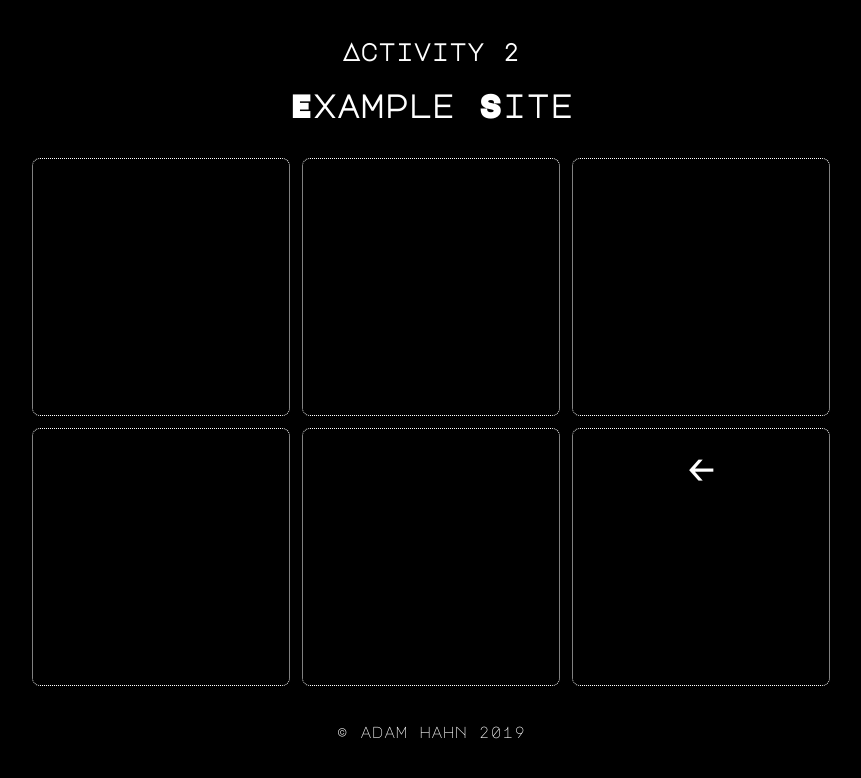
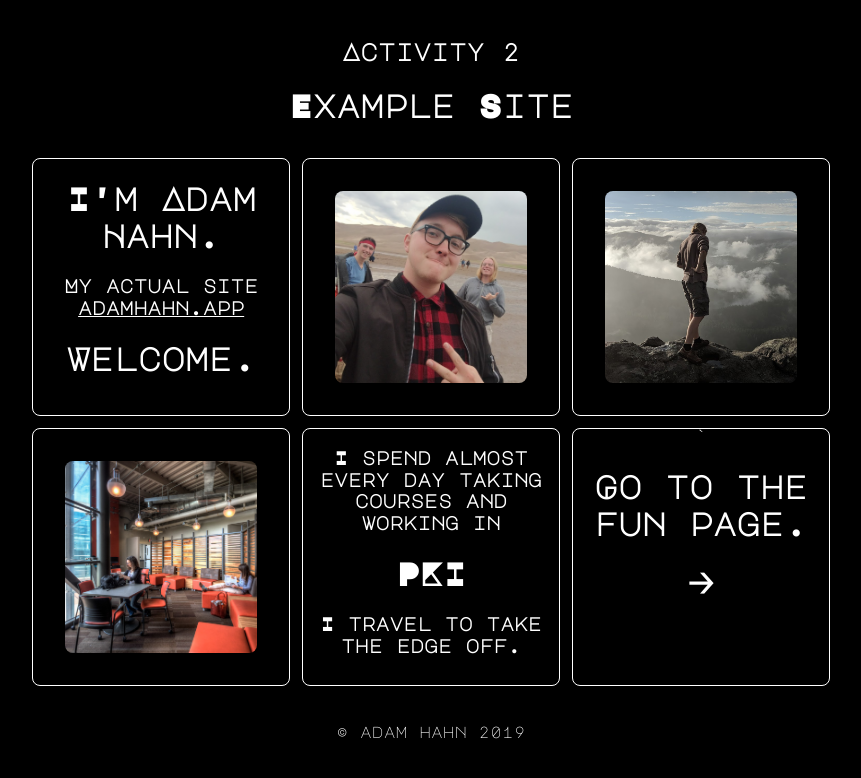
Before and after one commit to ahahnuno/webDevActivity2, a plain HTML site: page index.html in a window 1280 px wide. Shown: the whole page, without its empty margins (209-1070 px from the left). Drawn offline with nearby package versions, Linux system fonts and the light colour scheme.

Commit message:
meat and potatos
added link between pages, content, started color picker

```diff
--- a/index.html
+++ b/index.html
@@ -10,6 +10,9 @@ THE SOFTWARE IS PROVIDED "AS IS", WITHOUT WARRANTY OF ANY KIND, EXPRESS OR IMPLI
 <html lang="en">
 	<head>
 		<title>Activity 2</title>
+
+		<!--jquery-->
+		<script src="https://ajax.googleapis.com/ajax/libs/jquery/3.4.0/jquery.min.js"></script>
 
 		<!--pure-->
 		<link rel="stylesheet" href="https://unpkg.com/purecss@1.0.0/build/pure-min.css" integrity="sha384-nn4HPE8lTHyVtfCBi5yW9d20FjT8BJwUXyWZT9InLYax14RDjBj46LmSztkmNP9w" crossorigin="anonymous"/>
@@ -33,28 +36,41 @@ THE SOFTWARE IS PROVIDED "AS IS", WITHOUT WARRANTY OF ANY KIND, EXPRESS OR IMPLI
 
 			<div class="pure-u-2-3">
 				<div class="pure-u-sm-1-4 box animated fadeIn delay-2s">
-
+					<h1>
+						I'm Adam Hahn.
+					</h1>
+					<h3>
+						My actual site <u class="link">adamhahn.app</u>
+					</h3>
+					<h1>
+						Welcome.
+					</h1>
 				</div>
 
 				<div class="pure-u-sm-1-4 box animated fadeIn delay-2s">
-
+					<img src="media/mwah.jpg"></img>
 				</div>
 
 				<div class="pure-u-sm-1-4 box animated fadeIn delay-2s">
-
+					<img src="media/wow.jpg"></img>
 				</div>
 
 				<div class="pure-u-sm-1-4 box animated fadeIn delay-2s">
-
+					<img src="media/ugh.jpg"></img>
 				</div>
 
 				<div class="pure-u-sm-1-4 box animated fadeIn delay-2s">
-
+					<h3>I spend almost every day taking courses and working in</h3>
+					<h1>PKI</h1>
+					<h3>I travel to take the edge off.</h3>
 				</div>
 
 				<div class="pure-u-sm-1-4 box animated fadeIn delay-2s">
-					<h1>
-					🡠
+`					<h1>
+					Go to the fun page.
+					</h1>
+					<h1 class="button">
+					🡢
 					</h1>
 				</div>
 			</div>
@@ -65,5 +81,16 @@ THE SOFTWARE IS PROVIDED "AS IS", WITHOUT WARRANTY OF ANY KIND, EXPRESS OR IMPLI
 				© adam hahn 2019
 			</div>
 		</center>
+		<script>
+			$(".button").on("click", function (event)
+			{
+				window.location.href = "two/index.html";
+			});
+
+			$(".link").on("click", function (event)
+			{
+				window.location.href = "https://adamhahn.app";
+			});
+		</script>
 	</body>
 </html>
--- a/style.css
+++ b/style.css
@@ -15,7 +15,24 @@ body
 	width: 16em;
 	height: 16em;
 
-	border: dotted white;
+	border: solid white;
 	border-width: 0.1em;
 	border-radius: 0.5em;
 }
+
+img
+{
+	margin-top: 2em;
+
+	width: 12em;
+	height: 12em;
+
+	border-radius: 0.5em;
+}
+
+.button:hover, .link:hover
+{
+	cursor: pointer;
+	background-color: white;
+	color: black;
+}
```
Also changed, not shown: two/index.html (+24 -5 lines), media/coffee.jpg (added), media/coffee2.jpg (added), media/coffee3.jpg (added), media/coffee4.jpg (added), media/mwah.jpg (added), media/ugh.jpg (added), media/wow.jpg (added), 1 other file.
